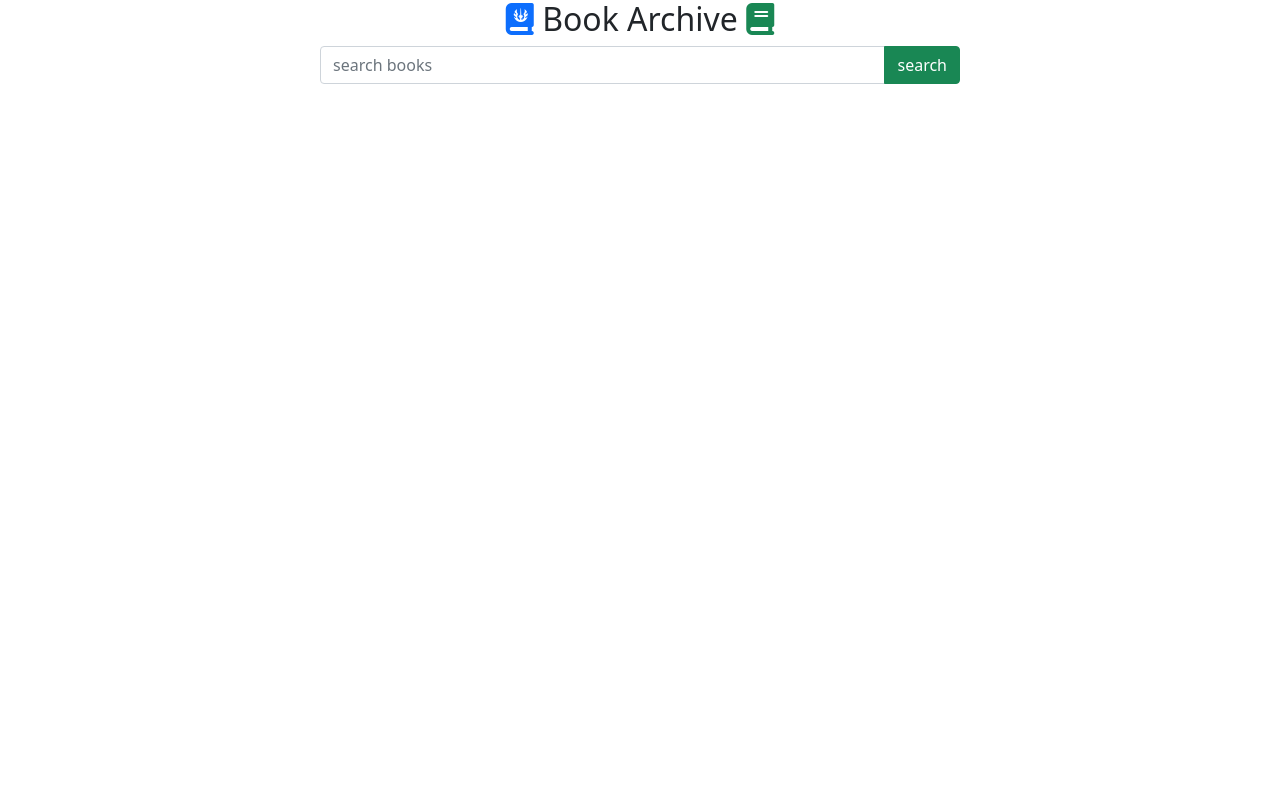
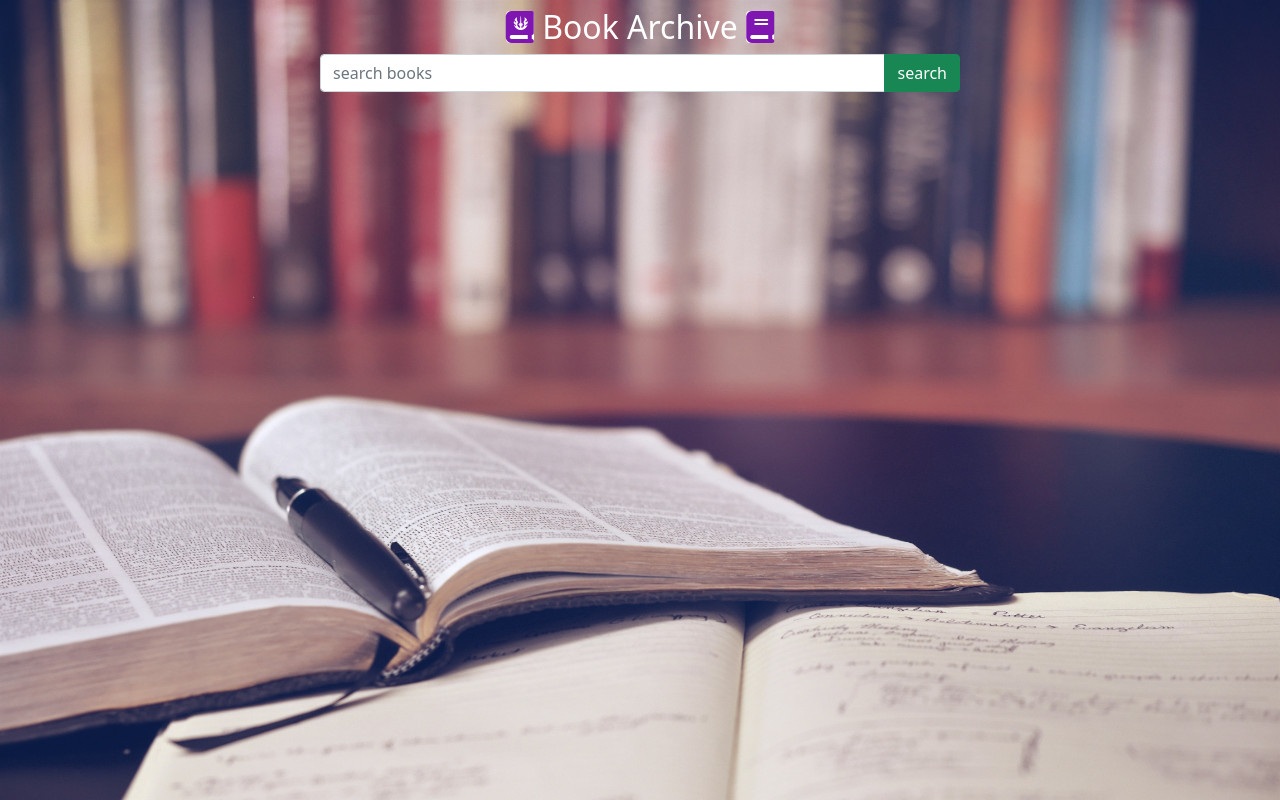
Before and after one commit to dmr-911/book-archive, a plain HTML site: page index.html in a window 1280 px wide. Drawn offline with nearby package versions, Linux system fonts and the light colour scheme.

Commit message:
background image added

```diff
--- a/css/style.css
+++ b/css/style.css
@@ -1,3 +1,13 @@
+body{
+    background-image: url(../images/aaron-burden-QJDzYT_K8Xg-unsplash.jpg);
+    background-repeat: no-repeat;
+    background-size: cover;
+}
+
+.text-book-purple{
+    color: #7F16B1;
+    background-color: white;
+}
 #books-container img{
     height: 300px;
     width: auto;
--- a/index.html
+++ b/index.html
@@ -14,7 +14,7 @@
 </head>
 <body>
     <header>
-        <h2 class="text-center"><i class="fas fa-journal-whills text-primary"></i> Book Archive <i class="fas fa-book text-success"></i></h2>
+        <h2 class="text-center text-white mt-2"><i class="fas fa-journal-whills text-book-purple rounded"></i> Book Archive <i class="fas fa-book text-book-purple rounded"></i></h2>
         <!-- Input area and search button  -->
         <div class="input-group mb-3 w-50 mx-auto">
             <input id="search-input" type="text" class="form-control" placeholder="search books" aria-label="Recipient's username" aria-describedby="button-addon2">
```
Also changed, not shown: images/aaron-burden-QJDzYT_K8Xg-unsplash.jpg (added), images/book-1.jpg (added), images/books-2.jpg (added), images/glass.jpg (added).
